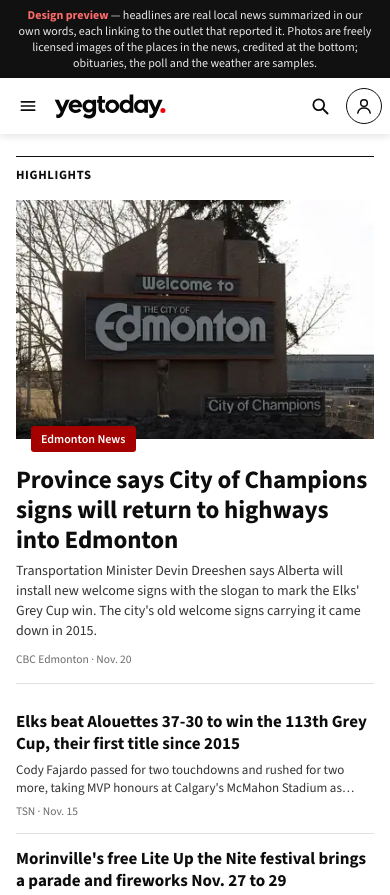
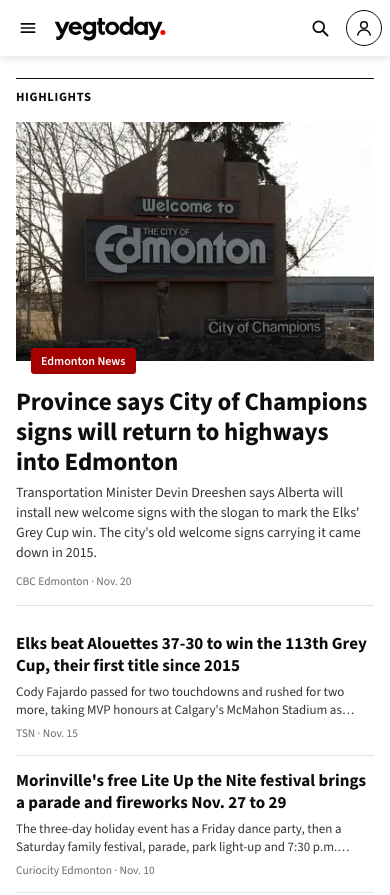
Before and after one commit to WhiMate/yegtoday, a plain HTML site: page index.html in a window 390 px wide. Shown: the top 895 px of the page. Drawn offline with nearby package versions, Linux system fonts and the light colour scheme.

Commit message:
Remove the "Design preview" banner from both pages
Drops the preview notice from the homepage and article page, along with
its styles and its entry in the mobile drawer's inert list. The README
no longer mentions the banner.

Co-Authored-By: Claude Opus 5.5 <noreply@anthropic.com>

```diff
--- a/assets/css/styles.css
+++ b/assets/css/styles.css
@@ -39,8 +39,6 @@ ul, ol { list-style: none; margin: 0; padding: 0; }
 .skip-link:focus { top: 10px; }
 
 /* Preview ribbon (remove before launch) */
-.preview-bar { background: #111; color: #e9e9e9; font-size: 12px; line-height: 16px; text-align: center; padding: 7px 16px; }
-.preview-bar strong { color: #ff6b6b; font-weight: 700; }
 
 /* ---------- Header ---------- */
 .site-header { position: sticky; top: 0; z-index: 60; background: #fff; box-shadow: 0 2px 8px rgba(0,0,0,.12); }
--- a/assets/js/main.js
+++ b/assets/js/main.js
@@ -47,7 +47,7 @@
   const backdrop = $('.nav-backdrop');
   const navClose = $('.nav-close');
   const drawerOpen = () => body.classList.contains('nav-open');
-  const behindDrawer = () => ['.header-top', '#search-panel', '.page', '.site-footer', '.preview-bar', '.skip-link']
+  const behindDrawer = () => ['.header-top', '#search-panel', '.page', '.site-footer', '.skip-link']
     .map((s) => $(s)).filter(Boolean);
 
   function openDrawer() {
--- a/index.html
+++ b/index.html
@@ -310,7 +310,6 @@
 
 
 <a class="skip-link" href="#main">Skip to content</a>
-<div class="preview-bar" role="note"><strong>Design preview</strong> — headlines are real local news summarized in our own words, each linking to the outlet that reported it. Photos are freely licensed images of the places in the news, credited at the bottom; obituaries, the poll and the weather are samples.</div>
 
 <header class="site-header">
   <div class="header-top">
```
Also changed, not shown: article.html (+0 -1 lines), src/article.html (+0 -1 lines), src/index.html (+0 -1 lines), 1 other file.
